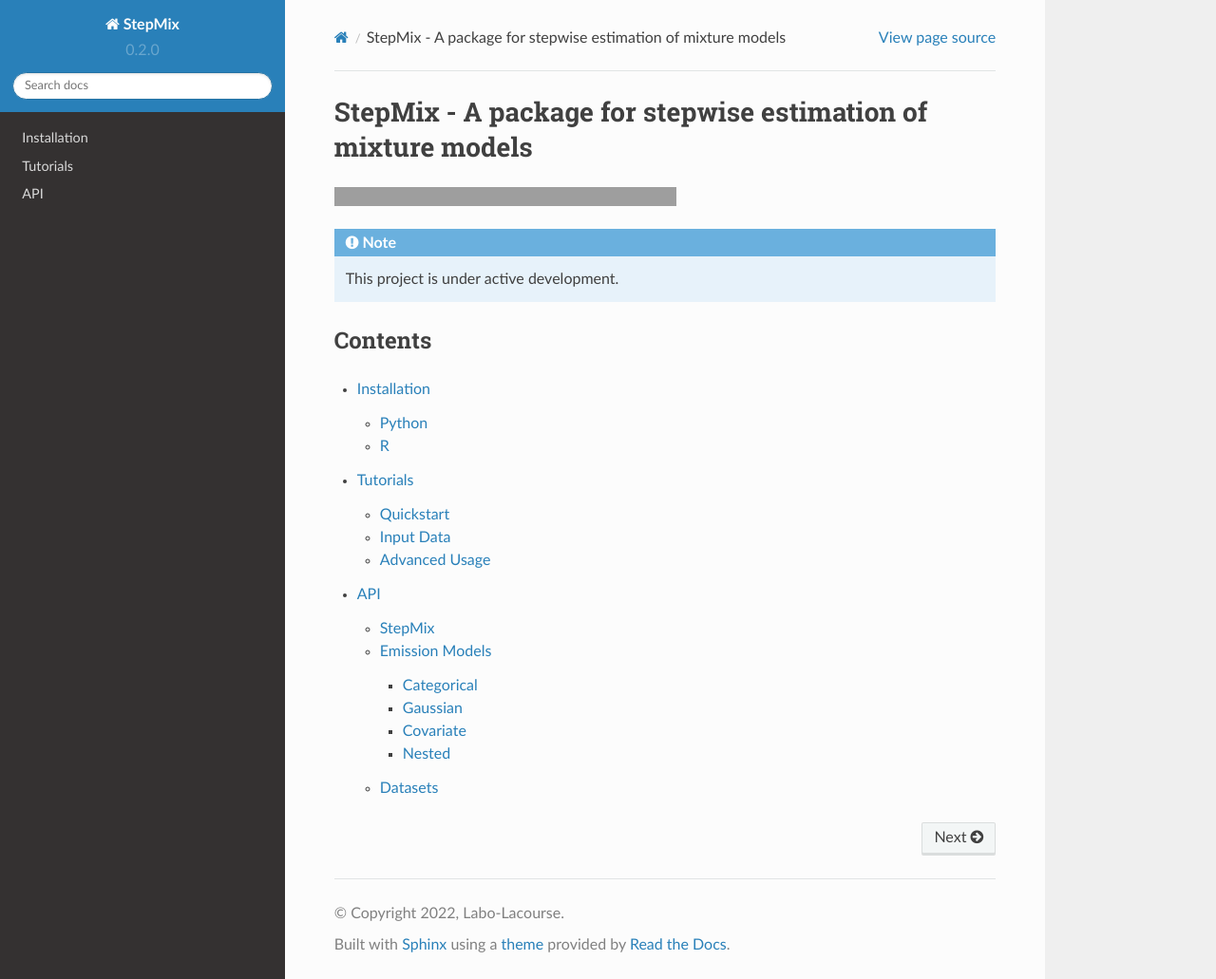
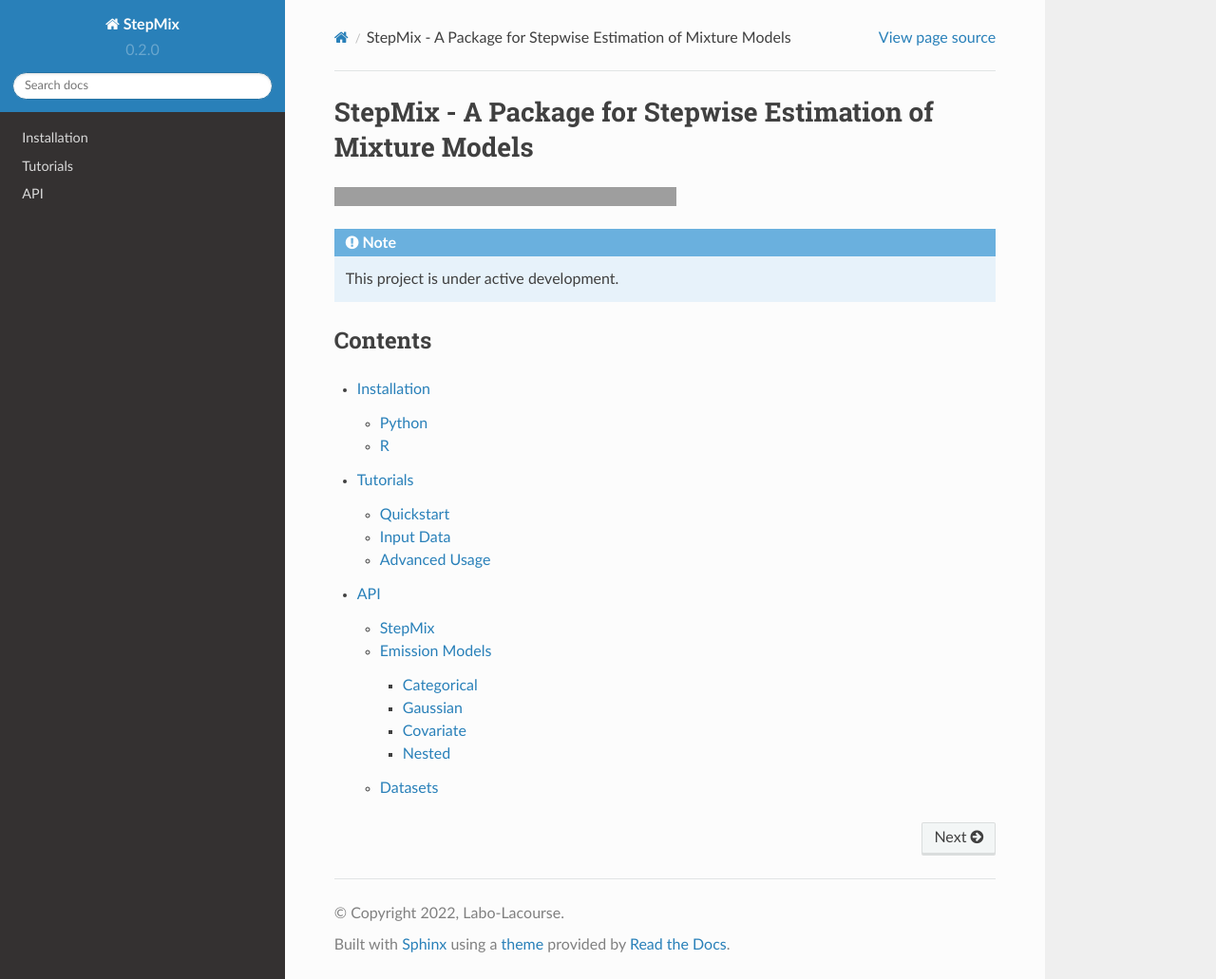
Before and after one commit to Labo-Lacourse/stepmix, a Sphinx documentation site: the page built from docs/source/index.rst, in a window 1280 px wide and 1031 px high. Shown: the whole window at 95% size. Built offline with Sphinx 7.4.7 and the Read the Docs theme 2.0.0, drawn with Linux system fonts in a browser that asks for light colours; grey boxes are pictures that could not be loaded.

Commit message:
Add caps in doc title

```diff
--- a/docs/source/index.rst
+++ b/docs/source/index.rst
@@ -1,4 +1,4 @@
-StepMix - A package for stepwise estimation of mixture models
+StepMix - A Package for Stepwise Estimation of Mixture Models
 ===============================================================
 .. raw:: html
 
```
